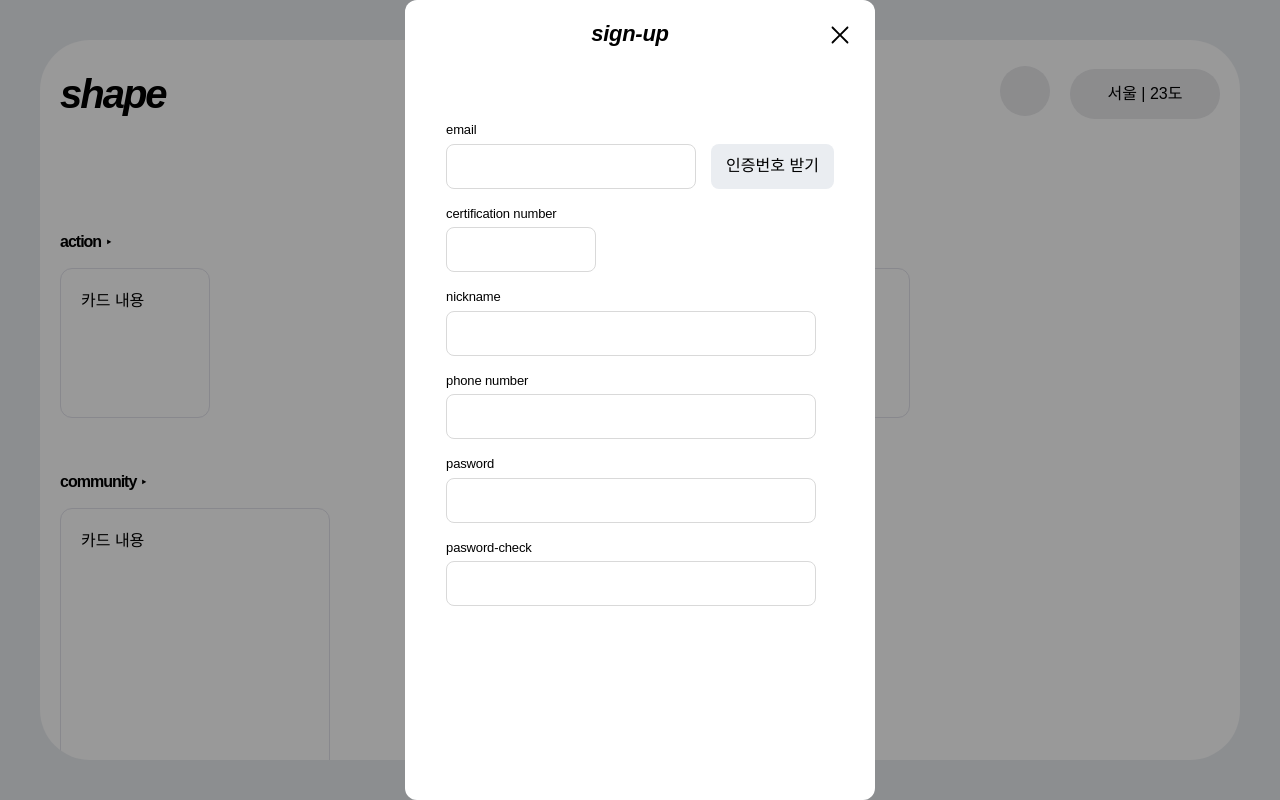
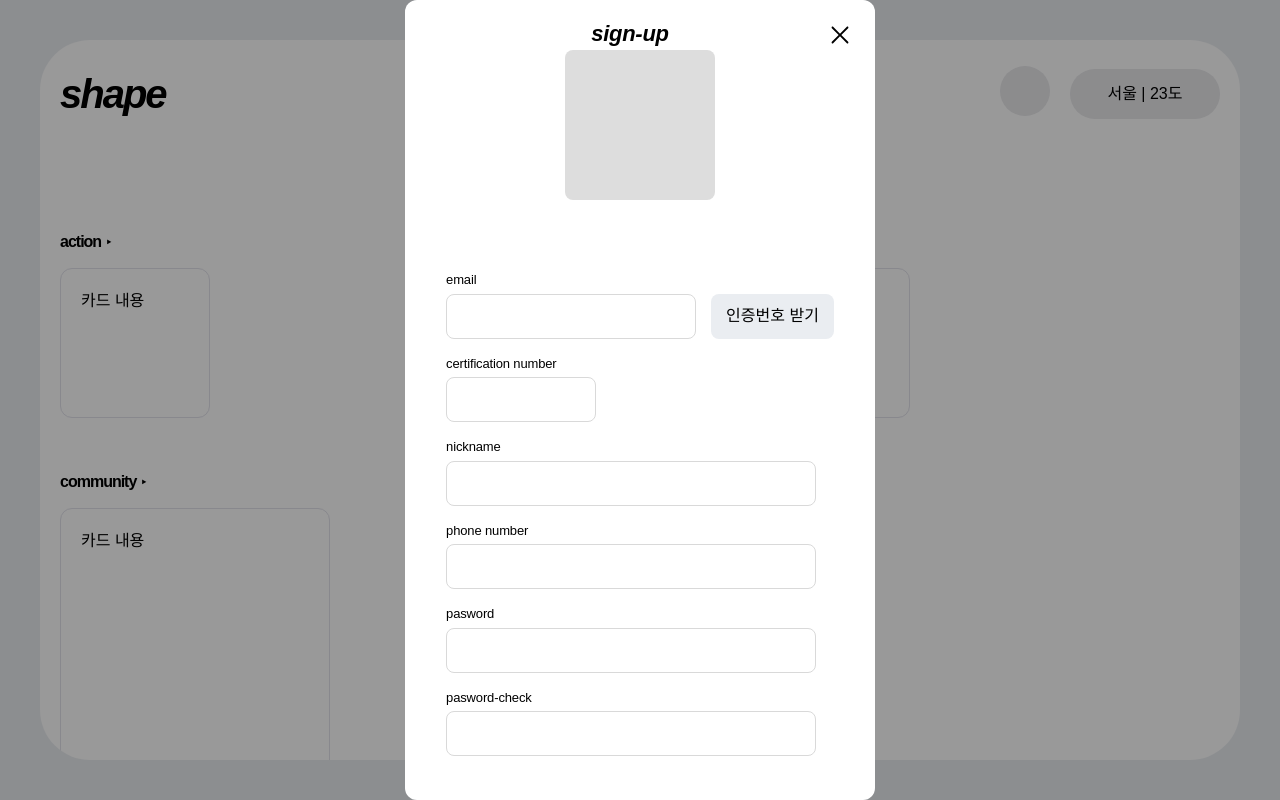
Before and after one commit to 0001401/shape, a Next.js app: page / in a window 1280 px wide. Both pictures are taken after a click on the button 1025 px from the left and 90 px from the top of the page. Built offline with nearby package versions, Linux system fonts and the light colour scheme; a web font is replaced by a local one.

Commit message:
style: profile image mock data

```diff
--- a/src/component/Header/Login/SignupPage.tsx
+++ b/src/component/Header/Login/SignupPage.tsx
@@ -12,6 +12,7 @@ const SignupPage = () => {
         <Cancel width={30} height={30} />
       </div>
       <div className="flex flex-col items-center justify-center">
+        <div className="w-[150px] h-[150px] bg-[#ddd] rounded-[8px]"></div>
         <div className="relative">
           <label
             className="block mb-1 mt-[70px] tracking-[-0.15px] text-[13px] font-[400]"
```
